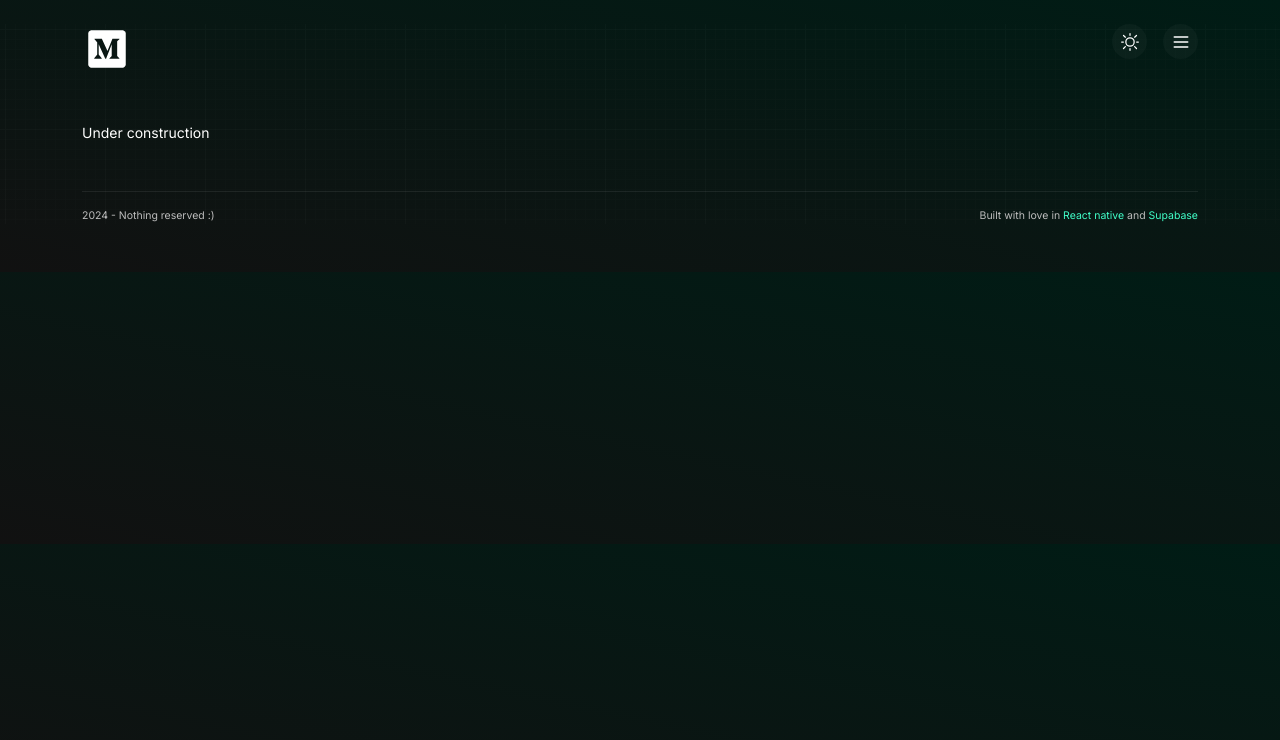
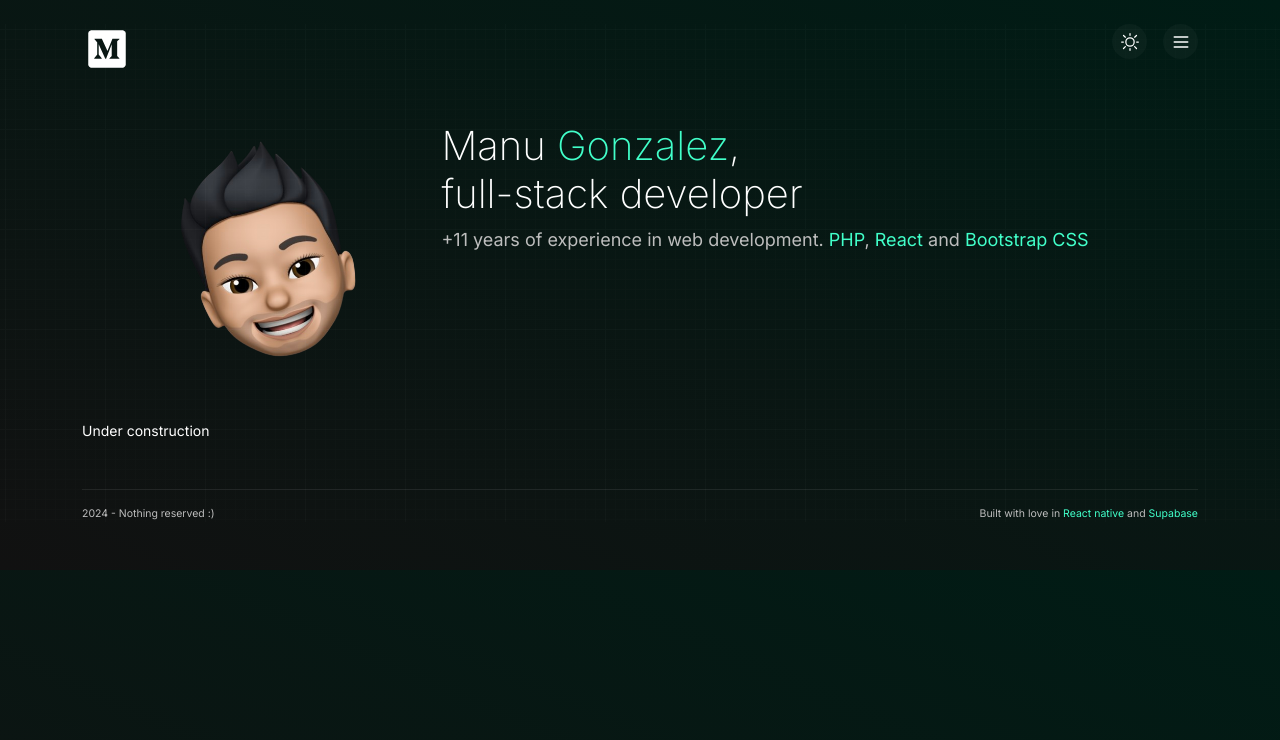
Before and after one commit to manuelson/project-manugonzalez, a React (Vite) app: page /about in a window 1280 px wide. Shown: the top 740 px of the page. Built offline with nearby package versions, Linux system fonts and the light colour scheme.

Commit message:
components refactor

```diff
--- a/src/components/Router/Index.jsx
+++ b/src/components/Router/Index.jsx
@@ -1,12 +1,30 @@
 import { createBrowserRouter } from "react-router-dom"
 import { Layout } from "../../layout/Index.jsx"
-import { Menu } from "./Menu.jsx"
 import { ErrorPage } from "../../pages/ErrorPage.jsx";
+import {Home} from "../../pages/Home.jsx";
+import {Blog} from "../../pages/Blog.jsx";
+import {About} from "../../pages/About.jsx";
 
 export const Router = createBrowserRouter([
     {
         element: <Layout />,
         errorElement: <ErrorPage />,
-        children: Menu,
+        children: [
+            {
+                index: "Home",
+                path: "/",
+                element: <Home/>
+            },
+            {
+                index: "Blog",
+                path: '/blog',
+                element: <Blog/>
+            },
+            {
+                index: "About",
+                path: '/about',
+                element: <About/>
+            }
+        ],
     },
 ]);
--- a/src/components/Router/Menu.jsx
+++ /dev/null
@@ -1,24 +0,0 @@
-import { Home } from "../../pages/Home.jsx";
-import { About } from "../../pages/About.jsx";
-import { Blog } from "../../pages/Blog.jsx";
-
-export const Menu = [
-    {
-        index: "Home",
-        path: "/",
-        element: <Home/>,
-        public: true
-    },
-    {
-        index: "Blog",
-        path: '/blog',
-        element: <Blog/>,
-        public: true
-    },
-    {
-        index: "About",
-        path: '/about',
-        element: <About/>,
-        public: false
-    }
-]
--- a/src/components/Skill/Index.jsx
+++ b/src/components/Skill/Index.jsx
@@ -1,3 +1,4 @@
+import PropTypes from 'prop-types';
 
 export function Skill({icon, text}) {
 
@@ -8,3 +9,8 @@ export function Skill({icon, text}) {
         </li>
     )
 }
+
+Skill.propTypes = {
+    icon: PropTypes.string,
+    text: PropTypes.string,
+};
--- a/src/pages/About.jsx
+++ b/src/pages/About.jsx
@@ -1,7 +1,12 @@
+import {Banner} from "../components/Banner/Index.jsx";
+
 export function About() {
   return (
-      <div className="container">
-          <span>Under construction</span>
-      </div>
+      <>
+        <Banner />
+        <div className="container mt-5">
+              <span>Under construction</span>
+          </div>
+      </>
   )
 }
```
